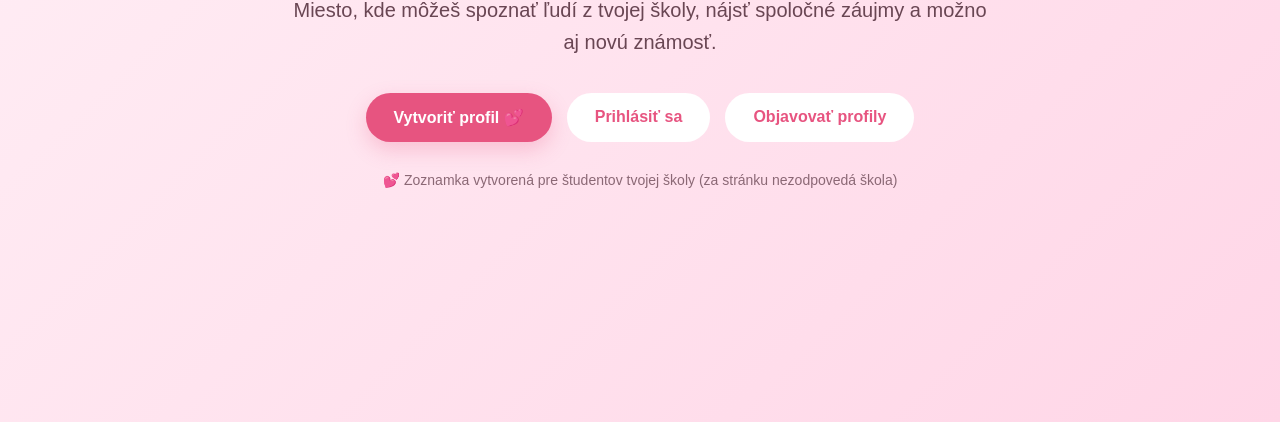
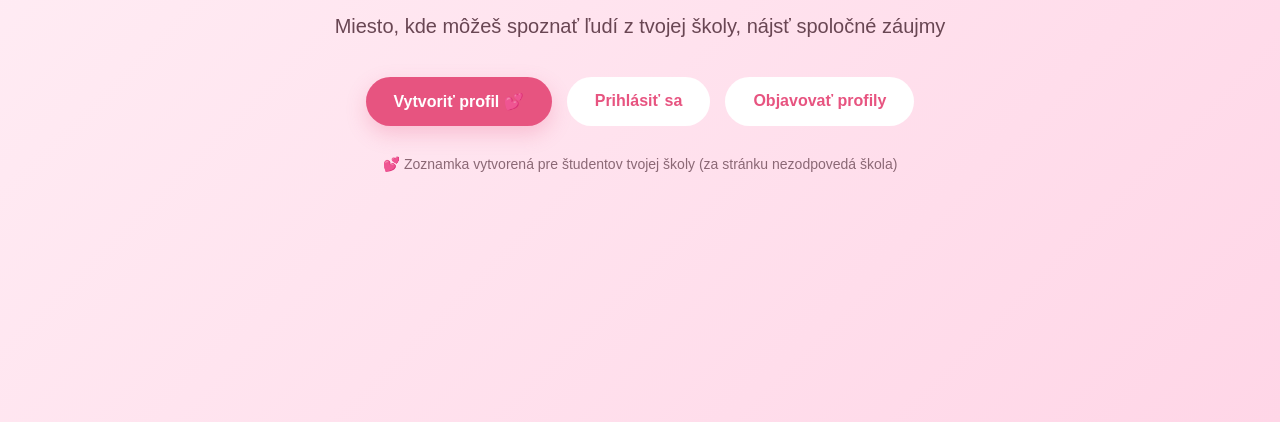
Before and after one commit to DenisSVK/skolska-zoznamka, a plain HTML site: page index.html in a window 1280 px wide. Shown: the part 378-800 px from the top of the page. Drawn offline with Linux system fonts and the light colour scheme.

Commit message:
Update index.html

```diff
--- a/index.html
+++ b/index.html
@@ -140,7 +140,7 @@
 
             <p class="subtitle">
                 Miesto, kde môžeš spoznať ľudí z tvojej školy,
-                nájsť spoločné záujmy a možno aj novú známosť.
+                nájsť spoločné záujmy
             </p>
 
             <div class="buttons">
```
